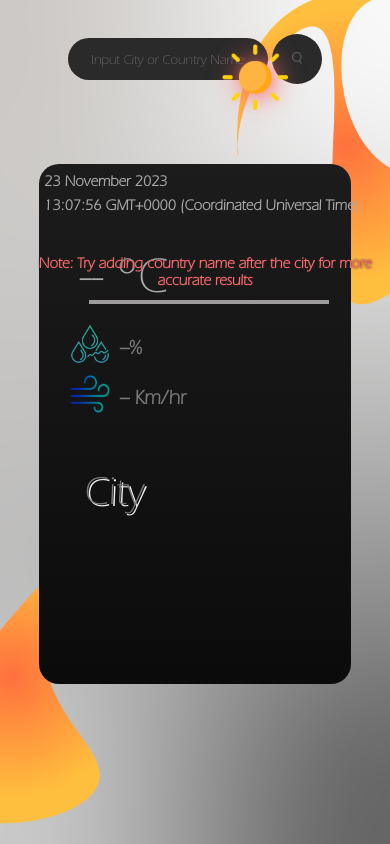
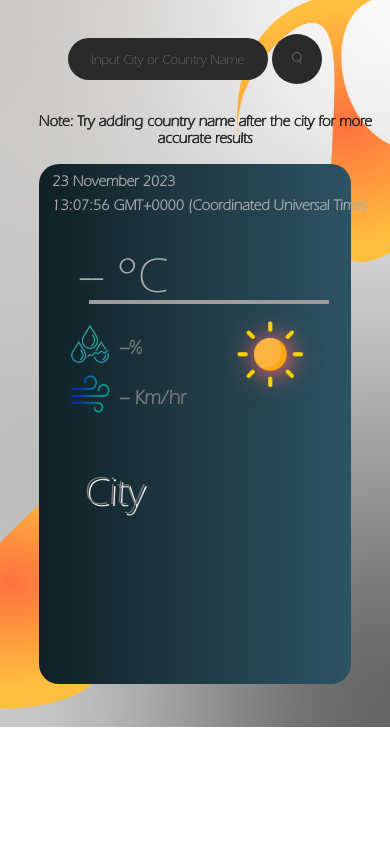
Before and after one commit to Senpai-489/WeatherApp, a plain HTML site: page index.html in a window 390 px wide. Shown: the top 844 px of the page. Drawn offline with Linux system fonts and the light colour scheme.

Commit message:
Styles updated'

```diff
--- a/index.js
+++ b/index.js
@@ -46,7 +46,7 @@ async function logWeather() {
    document.querySelector("#imagenow").src= "./images/clear.png"}
    if(condition.includes("fog")||condition.includes("Mist")){
    document.querySelector("#imagenow").src= "./images/mist.png"}
-   if(condition.includes("Overcast")){
+   if(condition.includes("Overcast")||condition.includes("cloudy")||condition.includes("Cloudy")){
    document.querySelector("#imagenow").src= "./images/clouds.png"}
    if(condition.includes("Blizzard")){
    document.querySelector("#imagenow").src= "./images/rain.png"}
--- a/styles.css
+++ b/styles.css
@@ -172,7 +172,7 @@ body{
 @media screen and (max-width:650px){
     body{
         background-image: url(./images/1x/bgph.png);
-
+        background-size: 100% 100% ;
 
         align-items: center;
     }
@@ -184,6 +184,7 @@ body{
 
         position: relative;
         top: 12px;
+        left:8px;
     }
     #date{
         font-size: 15px;
@@ -191,6 +192,7 @@ body{
         margin: 3px 5px;
         position: relative;
         top: 8px;
+        left:8px;
     }
     #temp{
         font-size: 50px;
@@ -225,7 +227,7 @@ body{
 
     }
     .card{
-        background-image: linear-gradient(#1c1c1c,#0b0b0b);
+        background: linear-gradient(to right, #0f2027, #203a43, #2c5364);
         width: 80vw;
         /* height: 70vh; */
         border-radius: 20px;
@@ -263,16 +265,18 @@ body{
         font-size: 10px;
     }
     #imagenow{
-        position: fixed;
-        bottom :85vh;
-        left: 205px;
+        position: absolute;
+        bottom :440px;
+        left: 220px;
         height: 100px;
     }
     #note{
         position: absolute;
-        bottom: 550px;
+        bottom: 82vh;
         left: 20px;
+        color: #2a2a2a;
         font-size: 15px;
-        filter: drop-shadow(0px 0px 1px #2a2a2a);
+        font-weight: bold;
+        filter: drop-shadow(0px 0px 0px #2a2a2a);
     }
 }
```
